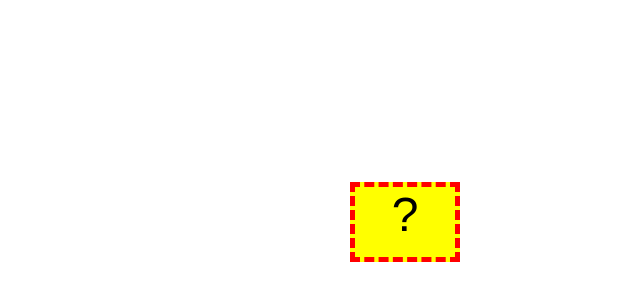
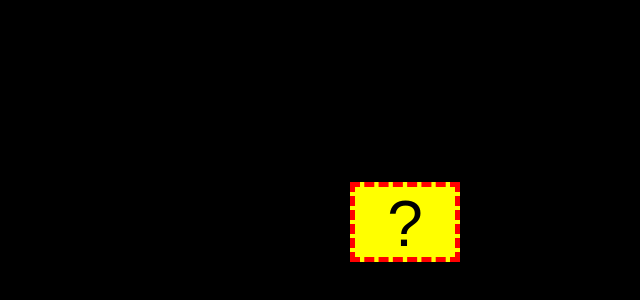
Before and after one commit to program2000000/program2000000.github.io, a plain HTML site: page fsd-projects/bouncing-box/index.html in a window 1280 px wide. Shown: the part 318-618 px from the top of the page, without its empty margins (640-1280 px from the left). Drawn offline with Linux system fonts and the light colour scheme.

Commit message:
finished Bouncing Box Game

```diff
--- a/fsd-projects/bouncing-box/index.html
+++ b/fsd-projects/bouncing-box/index.html
@@ -9,7 +9,7 @@
         width: 100px;
         height: 70px;
         background-color: rgb(255, 255, 0);
-        font-size: 300%;
+        font-size: 400%;
         font-family: fantasy;
         text-align: center;
         user-select: none;
@@ -24,6 +24,7 @@
 
       .board {
         height: 100vh;
+        background-color: black;
       }
     </style>
     <!-- 	<script src="//cdnjs.cloudflare.com/ajax/libs/jquery/2.1.1/jquery.min.js"></script> -->
```
